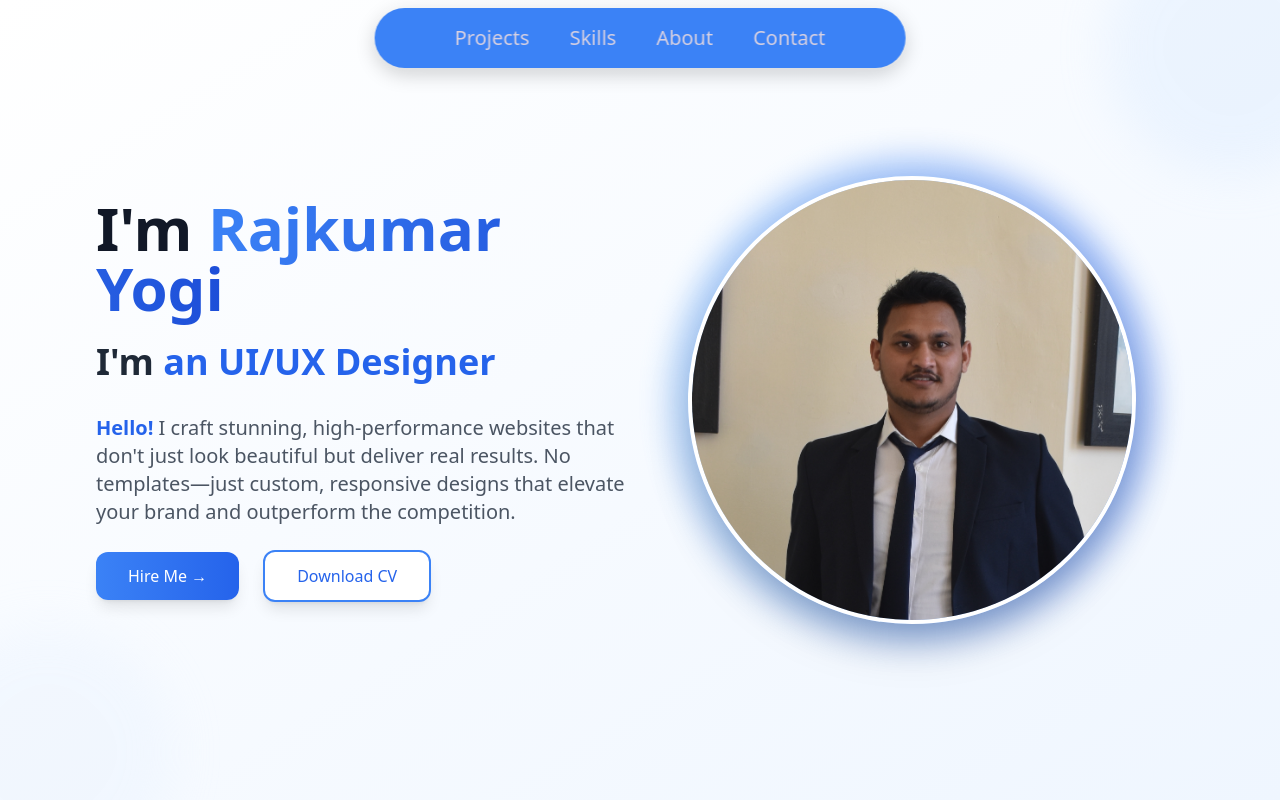
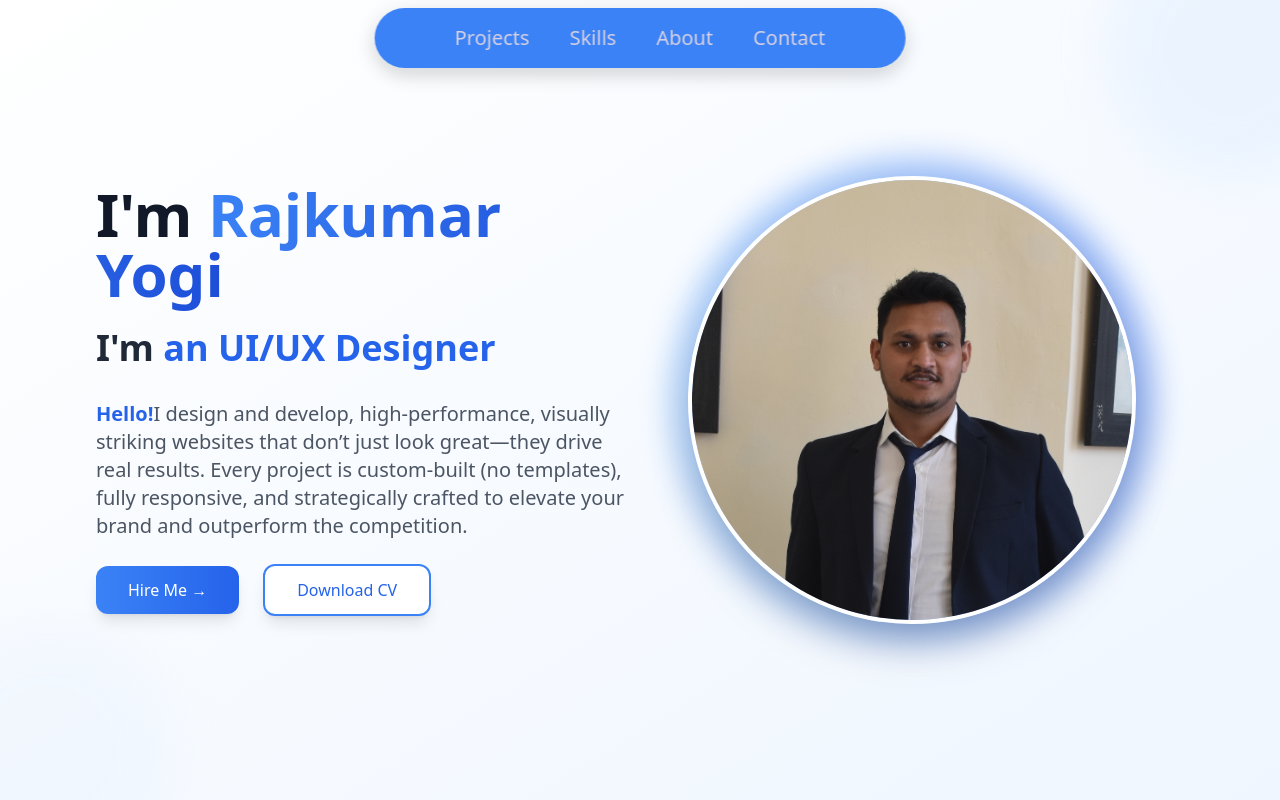
Before and after one commit to Rajkumaryogi/yogi_portfolio, a React (Create React App) app: page / in a window 1280 px wide. Shown: the top 800 px of the page. Built offline with nearby package versions, Linux system fonts and the light colour scheme.

Commit message:
Intro change

```diff
--- a/src/components/Intro.jsx
+++ b/src/components/Intro.jsx
@@ -48,10 +48,10 @@ function Intro() {
         </div>
 
         <p className="text-gray-600 text-lg md:text-xl text-center lg:text-left max-w-2xl leading-relaxed">
-          <span className="font-bold text-blue-600">Hello!</span> I craft stunning,
-          high-performance websites that don't just look beautiful but deliver real results.
-          No templates—just custom, responsive designs that elevate your brand and
-          outperform the competition.
+          <span className="font-bold text-blue-600">Hello!</span>I design and develop,
+          high-performance, visually striking websites that don’t just look great—they drive real results.
+          Every project is custom-built (no templates), fully responsive, and
+          strategically crafted to elevate your brand and outperform the competition.
         </p>
 
         {/* Buttons */}
```
